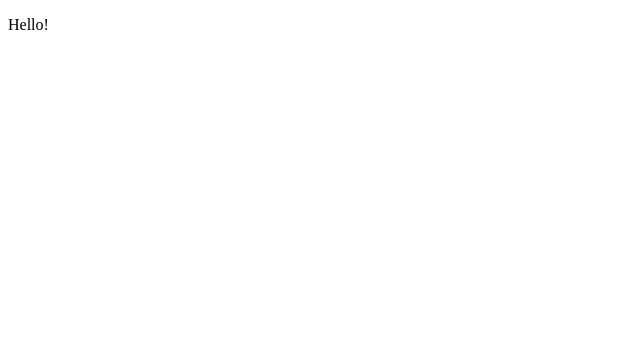
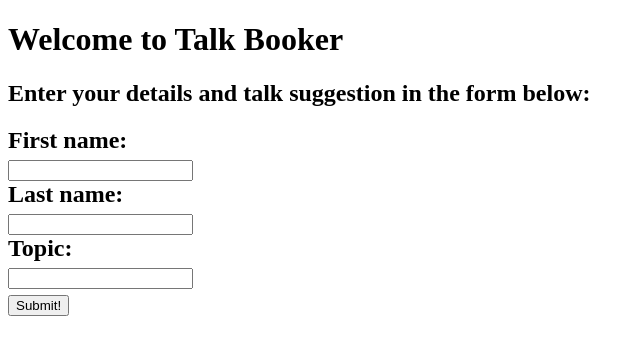
Before and after one commit to AJC87/kubernetes-demo, a plain HTML site: page front-end/static/index.html in a window 1280 px wide. Shown: the whole page, without its empty margins (0-644 px from the left). Drawn offline with Linux system fonts and the light colour scheme.

Commit message:
working version: move .gitignore to root dir, update back-end Dockerfile, update controller to print request body and hit service, add annotations to view model, build out main HTML file, add K8s yaml files including ingress, add shell script to start project using K8s

```diff
--- a/front-end/static/index.html
+++ b/front-end/static/index.html
@@ -1,10 +1,51 @@
 <!DOCTYPE html>
 <html>
   <head>
-    <meta charset="utf-8">
+    <meta charset="utf-8" />
     <title>Talk Booker</title>
   </head>
   <body>
-    <p>Hello!</p>
+    <h1>Welcome to Talk Booker</h1>
+    <h2>Enter your details and talk suggestion in the form below:<h2>
+    <form id="form" name="form" onsubmit="send()">
+      <div>
+        <label for="firstName">First name:</label><br />
+        <input type="text" name="firstName" /><br />
+      </div>
+      <div>
+        <label for="lastName">Last name:</label><br />
+        <input type="text" name="lastName" /><br />
+      </div>
+      <div>
+        <label for="topic">Topic:</label><br />
+        <input type="text" name="topic" />
+      </div>
+      <input type="submit" value="Submit!" />
+    </form>
+    <script>
+      function send() {
+        const form = document.getElementById("form");
+        const formData = new FormData(form);
+        const body = {
+          firstName: formData.get("firstName"),
+          lastName: formData.get("lastName"),
+          topic: formData.get("topic"),
+        };
+        fetch("http://testhost/api/", {
+          method: "POST",
+          headers: {
+            "Content-Type": "application/json"
+          },
+          body: JSON.stringify(body)
+        });
+        // .then((response) => response.json())
+        // .then((data) => {
+        //   alert('Success:', data);
+        // })
+        // .catch((error) => {
+        //   alert('Error:', error);
+        // });
+      }
+    </script>
   </body>
 </html>
```
Also changed, not shown: 11 other files.
